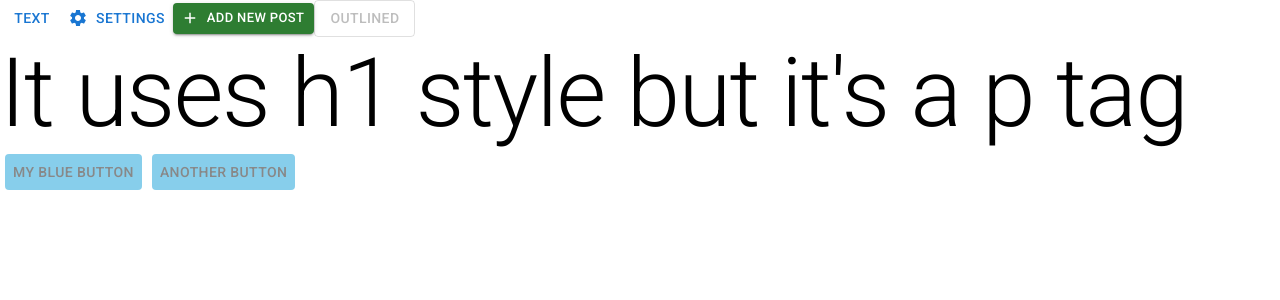
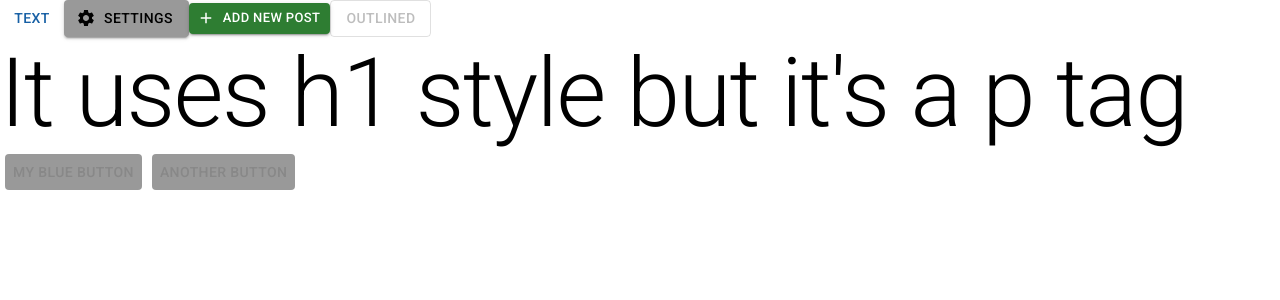
Before and after one commit to brosmar18/material-Ui-review, a React (Create React App) app: page / in a window 1280 px wide. Shown: the top 300 px of the page. Built offline with nearby package versions, Linux system fonts and the light colour scheme.

Commit message:
theme implemented

```diff
--- a/src/App.js
+++ b/src/App.js
@@ -4,8 +4,8 @@ import { styled } from '@mui/material/styles';
 
 function App() {
 
-  const BlueButton = styled(Button)({
-    backgroundColor: "skyblue",
+  const BlueButton = styled(Button)(({theme}) => ({
+    backgroundColor: theme.palette.otherColor.main,
     color: "#888",
     margin: 5,
     "&:hover": {
@@ -15,7 +15,7 @@ function App() {
       backgroundColor: "gray",
       color: "white"
     }
-  });
+  }));
 
 
   return (
@@ -27,7 +27,8 @@ function App() {
       </Button>
       <Button
         startIcon={<Settings />}
-        variant="text"
+        variant="contained"
+        color="otherColor"
       >Settings</Button>
       <Button
         startIcon={<Add />}
--- a/src/index.js
+++ b/src/index.js
@@ -1,10 +1,14 @@
 import React from 'react';
 import ReactDOM from 'react-dom/client';
 import App from './App';
+import { ThemeProvider } from '@emotion/react';
+import { theme } from './theme';
 
 const root = ReactDOM.createRoot(document.getElementById('root'));
 root.render(
   <React.StrictMode>
-    <App />
+    <ThemeProvider theme={theme}>
+      <App />
+    </ThemeProvider>
   </React.StrictMode>
 );
--- a/src/theme.js
+++ b/src/theme.js
@@ -1,4 +1,4 @@
-export { createTheme } from '@mui/material/styles';
+import { createTheme } from '@mui/material';
 
 export const theme = createTheme({
     palette: {
```
